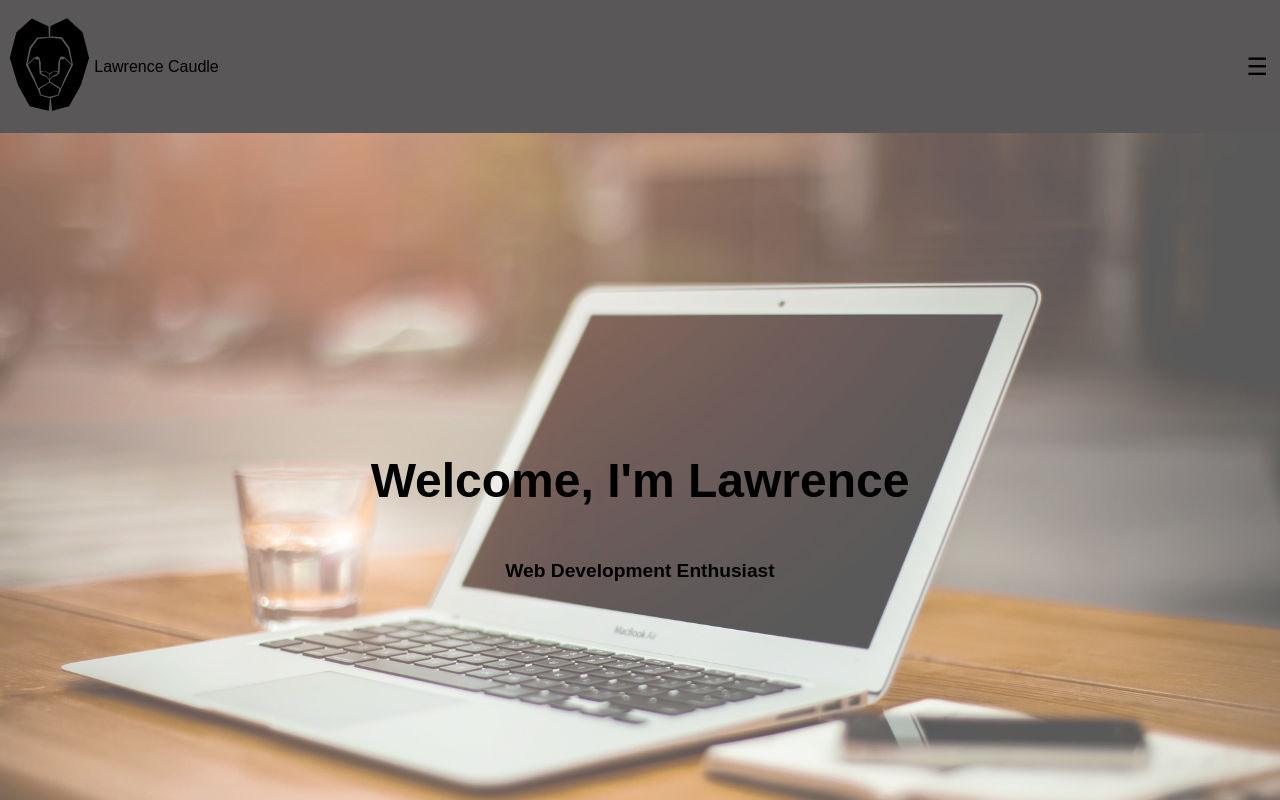
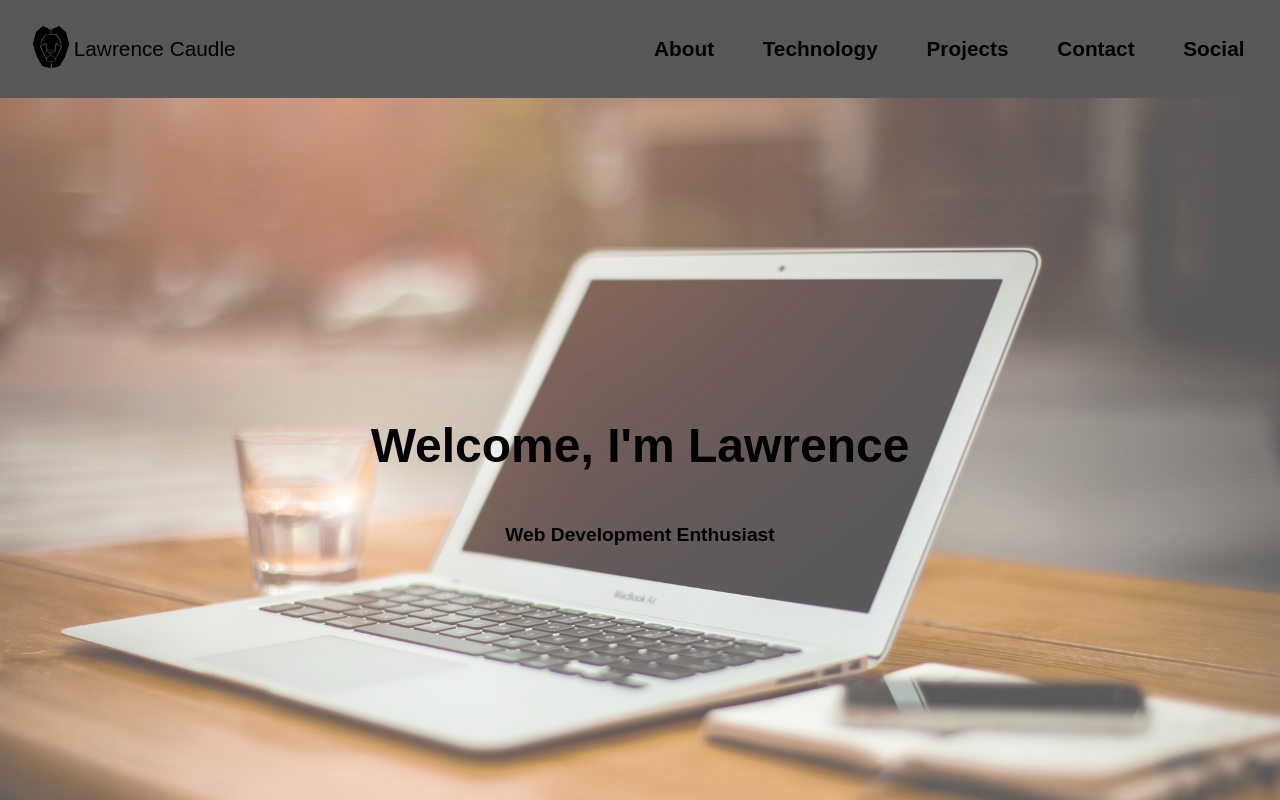
Before and after one commit to ltc870/personalwebsite, a plain HTML site: page index.html in a window 1280 px wide. Shown: the top 800 px of the page. Drawn offline with Linux system fonts and the light colour scheme; a web font is replaced by a local one.

Commit message:
added styles to desktop scss

```diff
--- a/index.html
+++ b/index.html
@@ -25,11 +25,11 @@
     <nav class="navigation">
       <button class="close-navigation" aria-label="Close navigation">&times;</button>
       <ul class="nav-flex">
-        <li><a class="nav-item about" href="#about">About</a></li>
-        <li><a class="nav-item tech" href="#technology">Technology</a></li>
-        <li><a class="nav-item project" href="#projects">Projects</a></li>
-        <li><a class="nav-item contact" href="#contact">Contact</a></li>
-        <li><a class="nav-item social" href="#social">Social</a></li>
+        <li><a class="nav-item nav-link about" href="#about">About</a></li>
+        <li><a class="nav-item nav-link tech" href="#technology">Technology</a></li>
+        <li><a class="nav-item nav-link project" href="#projects">Projects</a></li>
+        <li><a class="nav-item nav-link contact" href="#contact">Contact</a></li>
+        <li><a class="nav-item nav-link social" href="#social">Social</a></li>
       </ul>
     </nav>
   </section>
--- a/scss/_desktop.scss
+++ b/scss/_desktop.scss
@@ -5,6 +5,41 @@
 /************************
   NAVIGATION SECTION
 ************************/
+
+.navigation-logo-flex {
+  margin-left: 2em;
+}
+
+.navigation-name {
+  font-size: 1.3rem;
+}
+
+.open-navigation,
+.close-navigation {
+  display: none;
+}
+
+.navigation {
+  position: initial;
+}
+
+.navigation-section {
+  align-items: center;
+  justify-content: space-between;
+}
+
+.nav-flex {
+  flex-direction: row;
+  margin-right: 2em;
+}
+
+.nav-item {
+  margin-left: 2em;
+}
+
+.nav-link {
+  font-size: 1.3rem;
+}
 
 /************************
     HEADER SECTION
@@ -33,6 +68,14 @@ padding: 18em;
 }
 
 /************************
+    ABOUT SECTION
+************************/
+
+.about-section {
+  margin-bottom: 10em;
+}
+
+/************************
   PROJECT SECTION
 ************************/
 
--- a/scss/_mobile.scss
+++ b/scss/_mobile.scss
@@ -20,7 +20,7 @@
   display: flex;
   justify-content: left;
   align-items: center;
-  width: 100%;
+  width: 80%;
   margin-left: .5em;
   margin-top: 1em;
 }
```
Also changed, not shown: css/styles.css, 1 other file.
